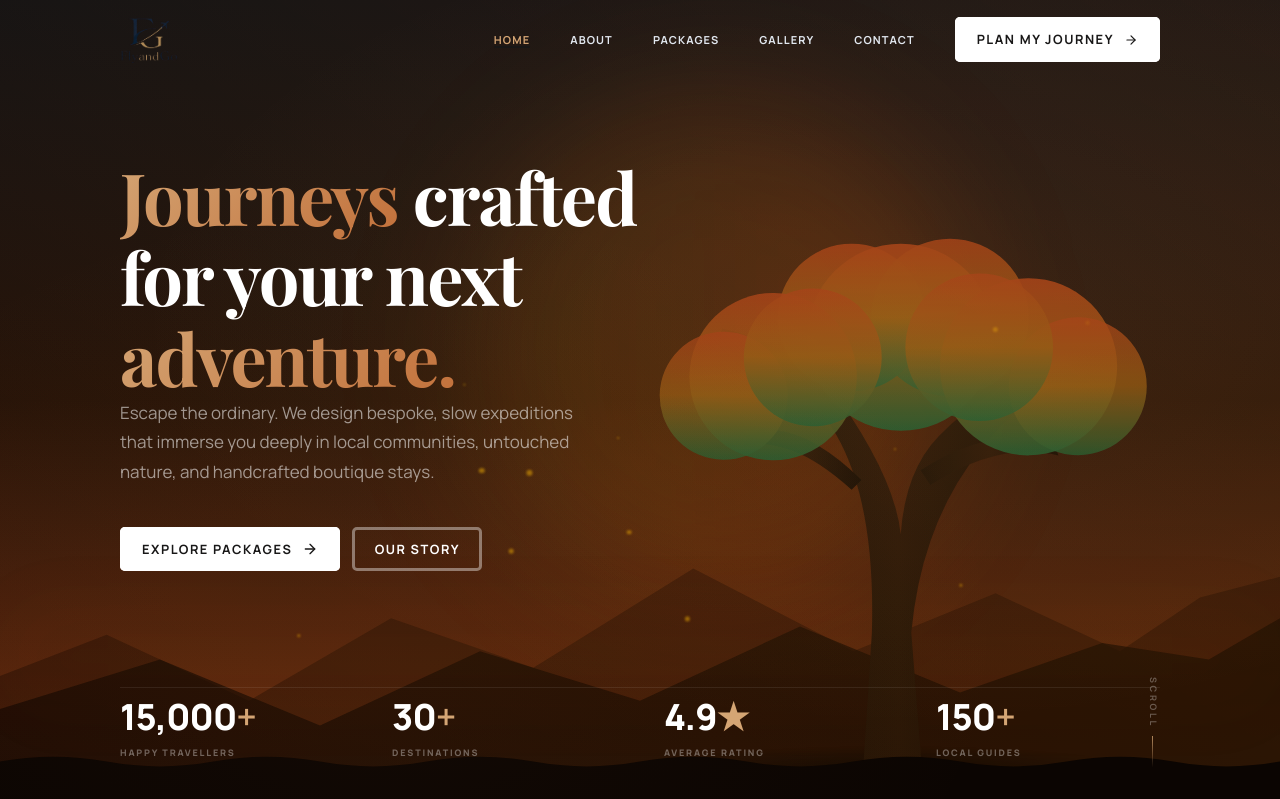
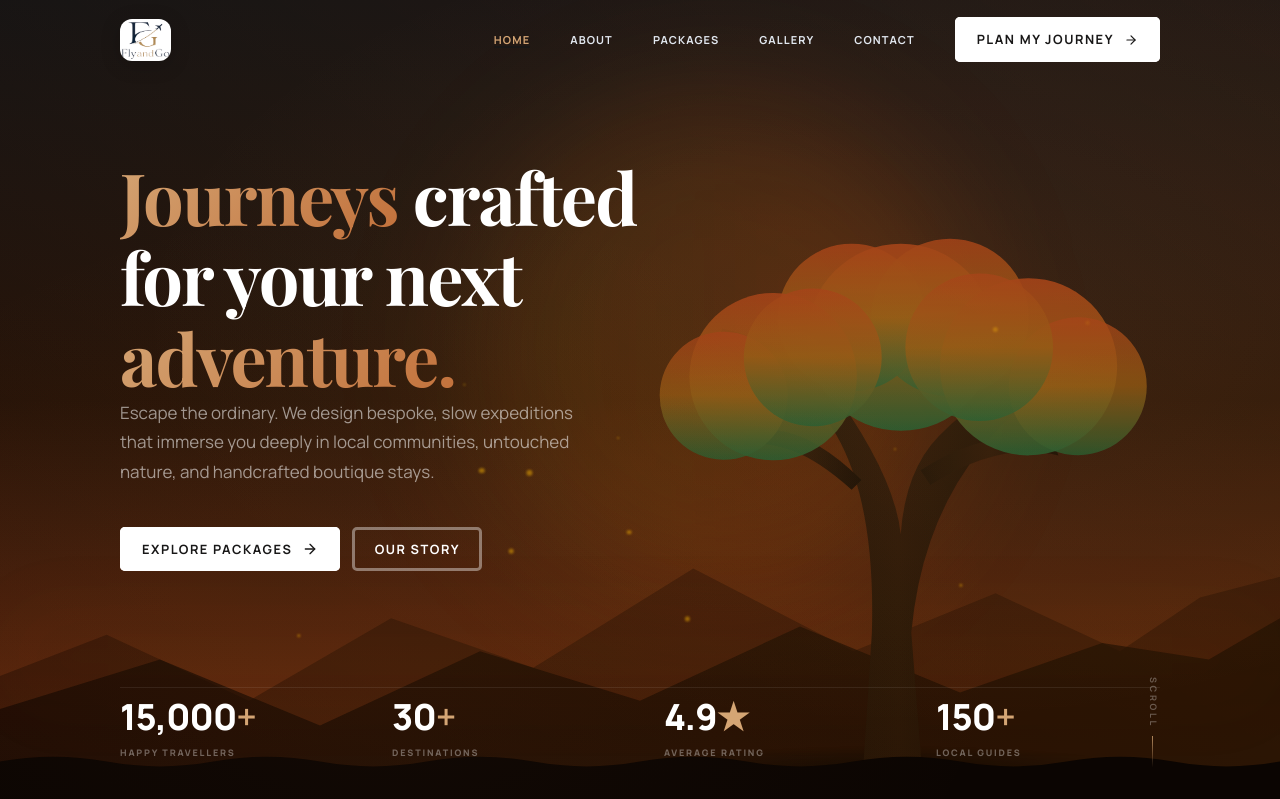
Before and after one commit to Ansh7695/Tripzy, a React (Vite) app: page / in a window 1280 px wide. Shown: the top 799 px of the page. Built offline with nearby package versions, Linux system fonts and the light colour scheme; a web font is replaced by a local one.

Commit message:
Add white background styling to logo in transparent navbar state and footer

```diff
--- a/src/components/Footer.tsx
+++ b/src/components/Footer.tsx
@@ -113,13 +113,17 @@ const Footer: React.FC = () => {
                 display: 'inline-flex',
                 alignItems: 'center',
                 textDecoration: 'none',
-                marginBottom: '0.85rem',
+                marginBottom: '1rem',
+                backgroundColor: '#ffffff',
+                padding: '0.45rem 0.9rem',
+                borderRadius: '12px',
+                boxShadow: '0 4px 16px rgba(0,0,0,0.2)',
               }}
             >
               <img
                 src={mainLogo}
                 alt={BRAND}
-                style={{ height: '48px', width: 'auto', objectFit: 'contain' }}
+                style={{ height: '40px', width: 'auto', objectFit: 'contain' }}
               />
             </Link>
 
--- a/src/components/Navbar.tsx
+++ b/src/components/Navbar.tsx
@@ -44,11 +44,19 @@ const Navbar: React.FC = () => {
         <div className="section-container w-full h-full flex items-center justify-between">
           {/* Logo */}
           <Link to="/" className="flex items-center group shrink-0">
-            <img
-              src={mainLogo}
-              alt="FlyAndGo Logo"
-              className="h-11 sm:h-12 w-auto object-contain transition-transform duration-300 group-hover:scale-105"
-            />
+            <div
+              className={`px-3 py-1.5 rounded-xl transition-all duration-500 ${
+                !scrolled
+                  ? 'bg-white shadow-[0_4px_20px_rgba(0,0,0,0.18)] border border-white/40'
+                  : 'bg-transparent'
+              }`}
+            >
+              <img
+                src={mainLogo}
+                alt="FlyAndGo Logo"
+                className="h-9 sm:h-10 w-auto object-contain transition-transform duration-300 group-hover:scale-105"
+              />
+            </div>
           </Link>
 
           {/* Desktop Nav Links */}
```
